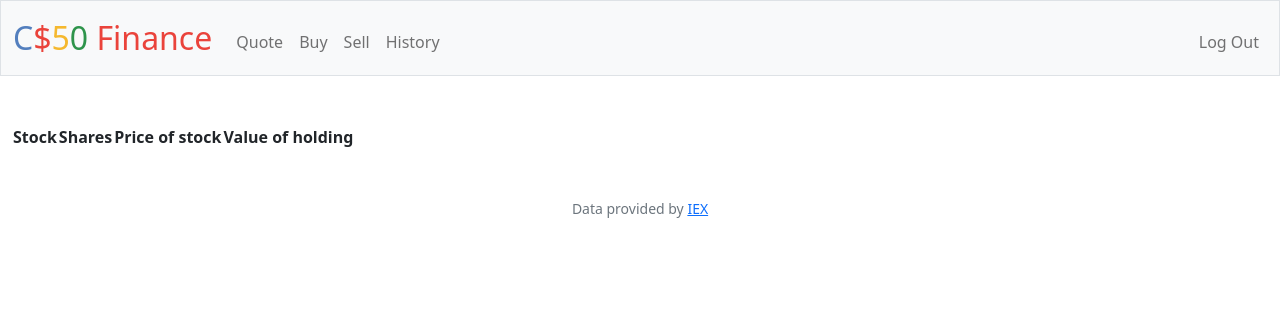
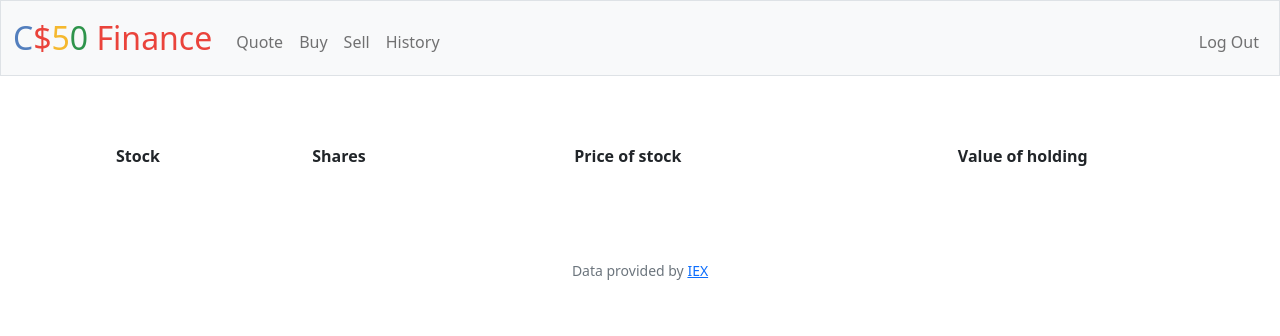
Before and after one commit to Shadowmachete/CS50, a Flask app: page / in a window 1280 px wide. Shown: the top 336 px of the page. Run offline with Flask 3, Linux system fonts and the light colour scheme; a user stored in the database is signed in; lists and menus that the app fills with data are empty; some libraries are stand-ins or nearby versions.

Commit message:
Tue, Oct 17, 2023, 3:04 PM +08:00

```diff
--- a/pset9/finance/static/styles.css
+++ b/pset9/finance/static/styles.css
@@ -21,7 +21,30 @@ nav .navbar-brand .green
 {
     color: #2e944b;
 }
-table
-{
-    align-content: center;
+
+table {
+    background-color: transparent;
+    margin-bottom: 1rem;
+    width: 100%;
 }
+
+table th,
+table td {
+    padding: 0.75rem;
+    vertical-align: middle;
+}
+
+tbody tr:nth-of-type(odd) {
+    background-color: rgb(179, 208, 255, 0.3)
+}
+.section {
+    padding-bottom: 1rem;
+    padding-left: 2rem;
+    padding-right: 2rem;
+    padding-top: 0.5rem;
+}
+
+.section:hover {
+    background-color: #f5f5f5;
+    transition: color 2s ease-in-out, background-color 0.15s ease-in-out;
+}
--- a/pset9/finance/templates/index.html
+++ b/pset9/finance/templates/index.html
@@ -5,6 +5,7 @@
 {% endblock %}
 
 {% block main %}
+    <div class="section">
         <table>
             <thead>
                 <tr>
@@ -15,4 +16,5 @@
                 </tr>
             </thead>
         </table>
+    </div>
 {% endblock %}
```
Lines whose indentation alone changed are shown as unchanged.
